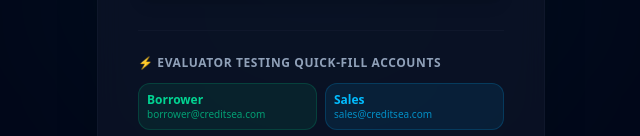
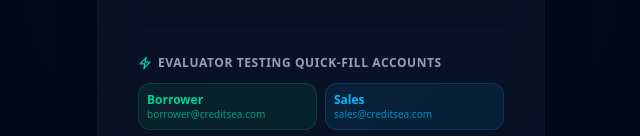
Before and after one commit to adityakumarprasad/CreditSea, a Next.js app in the folder frontend/: page /login in a window 1280 px wide. Shown: the part 472-608 px from the top of the page, without its empty margins (319-959 px from the left). Built offline with nearby package versions, Linux system fonts and the light colour scheme; no server answers.

Commit message:
style: Remove emojis and replace with SVG icons on home and login pages

```diff
--- a/frontend/src/app/login/page.tsx
+++ b/frontend/src/app/login/page.tsx
@@ -186,8 +186,11 @@
 
           {/* Seeder Credentials Helper */}
           <div className="mt-8 border-t border-slate-900 pt-6">
-            <h3 className="text-xs font-semibold text-slate-400 uppercase tracking-wider mb-3">
-              ⚡ Evaluator Testing Quick-Fill Accounts
+            <h3 className="text-xs font-semibold text-slate-400 uppercase tracking-wider mb-3 flex items-center gap-1.5">
+              <svg className="w-3.5 h-3.5 text-teal-400" fill="none" stroke="currentColor" strokeWidth="2" viewBox="0 0 24 24">
+                <path strokeLinecap="round" strokeLinejoin="round" d="M3.75 13.5l10.5-11.25L12 10.5h8.25L9.75 21.75 12 13.5H3.75z" />
+              </svg>
+              <span>Evaluator Testing Quick-Fill Accounts</span>
             </h3>
             <div className="grid grid-cols-2 gap-2">
               {demoAccounts.map((account) => (
--- a/frontend/src/app/page.tsx
+++ b/frontend/src/app/page.tsx
@@ -42,7 +42,10 @@
 
           <div className="max-w-4xl mx-auto text-center relative z-10">
             <div className="inline-flex items-center space-x-2 px-3 py-1 rounded-full bg-slate-900 border border-slate-800 text-xs text-teal-400 mb-6 font-medium">
-              <span>🚀 Premium Loan Management System</span>
+              <svg className="w-3.5 h-3.5 text-teal-400" fill="none" stroke="currentColor" strokeWidth="2" viewBox="0 0 24 24">
+                <path strokeLinecap="round" strokeLinejoin="round" d="M9.813 15.904L9 21l-.813-5.096L3 15l5.187-.813L9 9l.813 5.187L15 15l-5.187.814zM19.071 4.929l-.353 2.214-2.215.353 2.215.353.353 2.215.353-2.215 2.215-.353-2.215-.353-.353-2.214z" />
+              </svg>
+              <span>Premium Loan Management System</span>
             </div>
 
             <h1 className="text-4xl md:text-6xl font-extrabold tracking-tight text-white mb-6 leading-tight">
```
